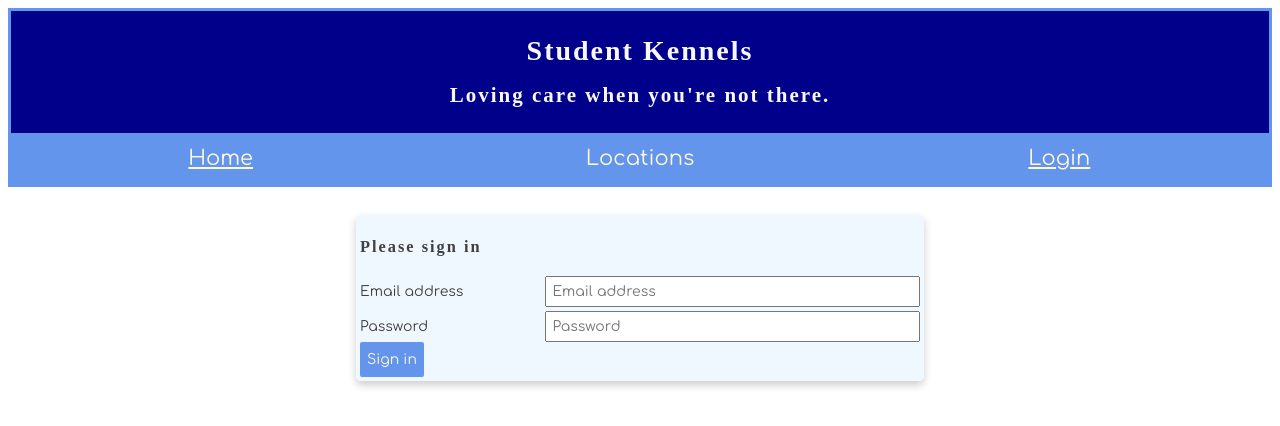
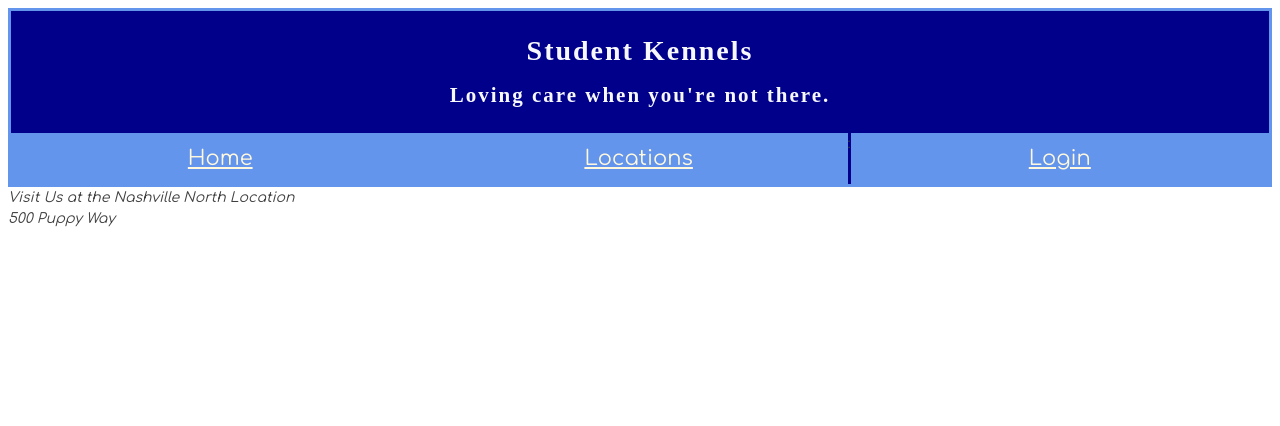
Before and after one commit to CarolineMadison/Kennels-C36, a React (Create React App) app: page / in a window 1280 px wide. Before the commit this address led to /login. Shown: the top 426 px of the page. Built offline with nearby package versions, Linux system fonts and the light colour scheme; a web font is replaced by a local one.

Commit message:
finished navbar so that locations and home shows when user isn't logged in, but when logged in, animals, owners, and employees links work

```diff
--- a/src/components/ApplicationViews.js
+++ b/src/components/ApplicationViews.js
@@ -34,11 +34,11 @@
                     }
                 }} />
                 <Route exact path="/" render={(props) => {
-                    if (this.props.user) {
+                    // if (this.props.user) {
                         return <Home {...props} />
-                    } else {
-                        return <Redirect to="/login" />
-                    }
+                    // } else {
+                    //     return <Redirect to="/login" />
+                    // }
                 }} />
                 <Route exact path="/animals/:animalId(\d+)" render={(props) => {
                     // passed from react-router-dom to animal detail component
@@ -64,11 +64,11 @@
                     }}
                 />
                 <Route exact path="/locations" render={(props) => {
-                    if (this.props.user) {
+                    // if (this.props.user) {
                         return <LocationList {...props} />
-                    } else {
-                        return <Redirect to="/login" />
-                    }
+                    // } else {
+                    //     return <Redirect to="/login" />
+                    // }
                 }} />
                 <Route exact path="/locations/:locationId(\d+)" render={(props) => {
                     // Pass the animalId to the AnimalDetailComponent
--- a/src/components/nav/NavBar.js
+++ b/src/components/nav/NavBar.js
@@ -21,15 +21,14 @@
           {(this.props.user) ?
               <li><Link className="nav-link" to="/animals">Animals</Link></li>
           : null }
-            <li>Locations</li>
           {(this.props.user) ?
-                <>
               <li><Link className="nav-link" to="/employees">Employees</Link></li>
-                <li><Link>Owners</Link></li>
-                <li><span className="nav-link" onClick={this.handleLogout}>Logout</span></li>
-                </>
+          : null }
+          {(this.props.user) ?
+              <li><Link className="nav-link" to="/owners">Owners</Link></li>
+          : null }
+          <li><Link className="nav-link" to="/locations">Locations</Link></li>
           : <li><Link className="nav-link" to="/login">Login</Link></li>
-            }
           </ul>
       </nav>
       </header>
```
Lines whose indentation alone changed are shown as unchanged.
